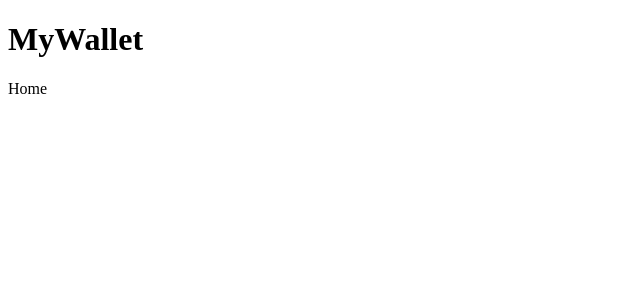
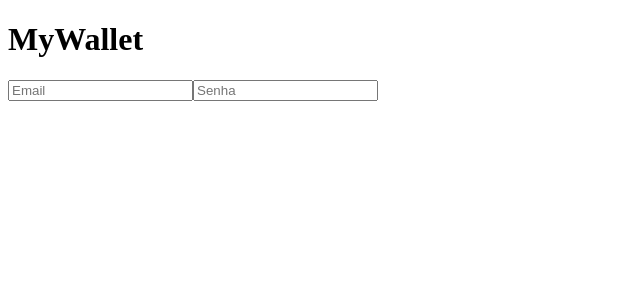
Before and after one commit to guilhermeevencio/personal-wallet, a React (Create React App) app: page / in a window 1280 px wide. Shown: the top 300 px of the page, without its empty margins (0-640 px from the left). Built offline with nearby package versions, Linux system fonts and the light colour scheme.

Commit message:
feat: Cria os inputs de email e senha na página de login.

```diff
--- a/src/App.js
+++ b/src/App.js
@@ -7,7 +7,6 @@ import NotFound from './Pages/NotFound';
 function App() {
   return (
     <div className="App">
-       <h1>MyWallet</h1>
        <Routes>
          <Route exact path="/" element={ <Home /> } />
          <Route exact path="/wallet" element={ <Wallet /> } />
--- a/src/Pages/Home.js
+++ b/src/Pages/Home.js
@@ -1,9 +1,20 @@
 import React from 'react';
+// import { useNavigate } from 'react-router-dom'
 
 const Home = () => {
   return (
-    <div>
-      Home
+    <div id="home_container">
+      <h1 id="home_title">MyWallet</h1>
+      <input
+        type="email"
+        id="email_input"
+        placeholder="Email"
+      />
+      <input
+        type="password"
+        id="password_input"
+        placeholder="Senha"
+      />
     </div>
   )
 }
```
